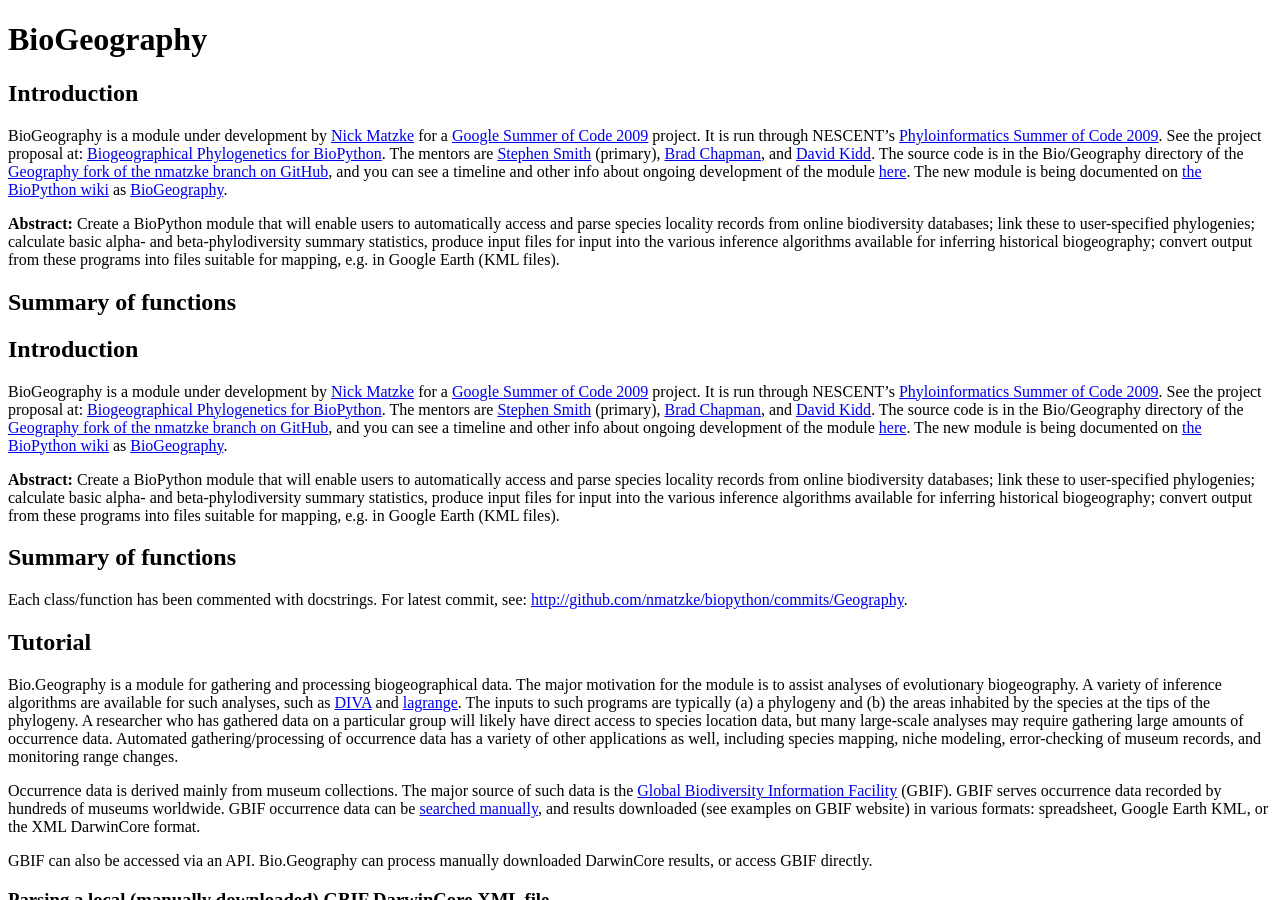
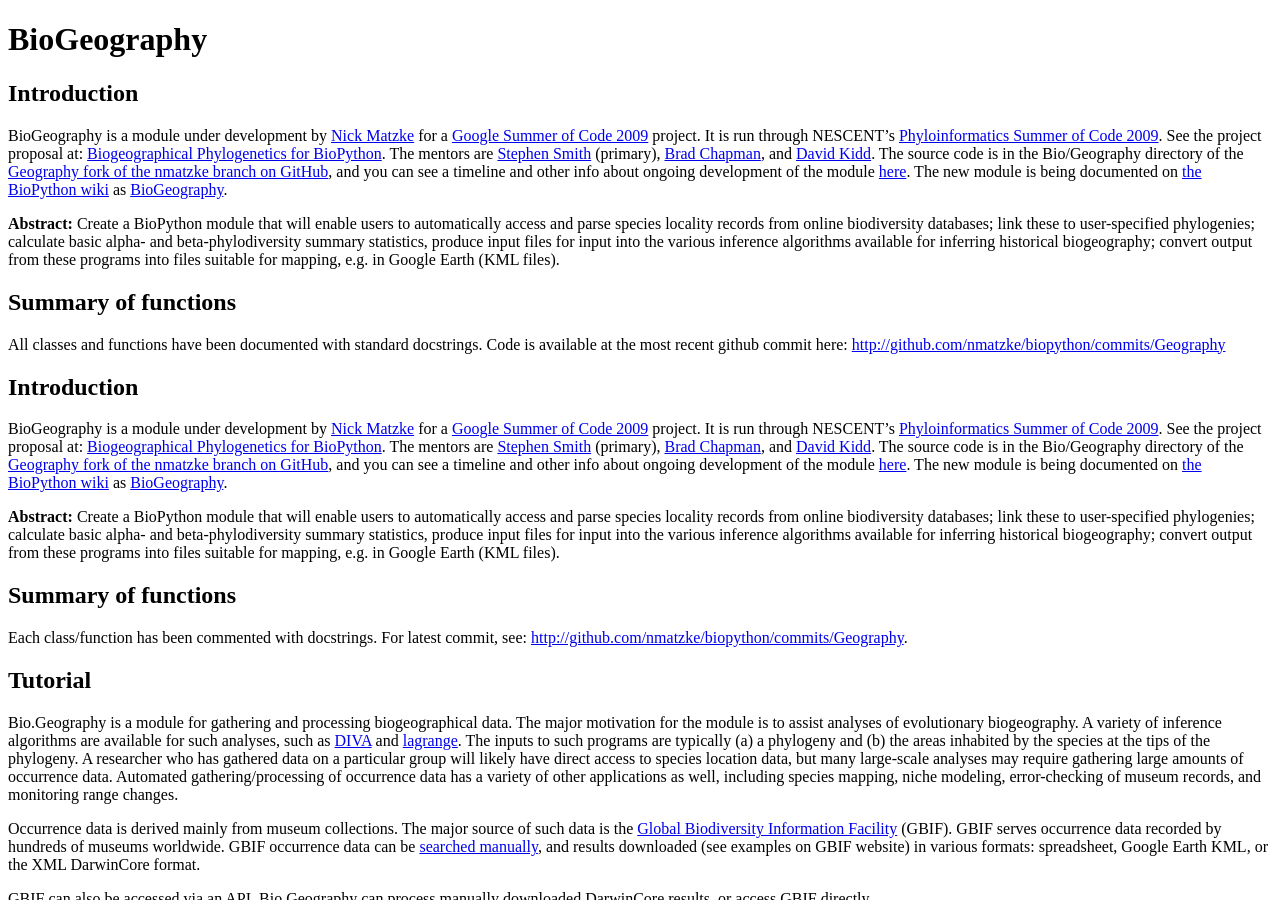
Before and after one commit to biopython/biopython.github.io, a Jekyll site: the page built from wiki/BioGeography.md, in a window 1280 px wide and 900 px high. Built offline with Jekyll 4.4.1, drawn with Linux system fonts in a browser that asks for light colours.

Commit message:
/* Summary of functions */

```diff
--- a/wiki/BioGeography.md
+++ b/wiki/BioGeography.md
@@ -36,6 +36,10 @@ these programs into files suitable for mapping, e.g. in Google Earth
 
 Summary of functions
 --------------------
+
+All classes and functions have been documented with standard docstrings.
+Code is available at the most recent github commit here:
+<http://github.com/nmatzke/biopython/commits/Geography>
 
 Introduction
 ------------
```
Also changed, not shown: 1 other file.
